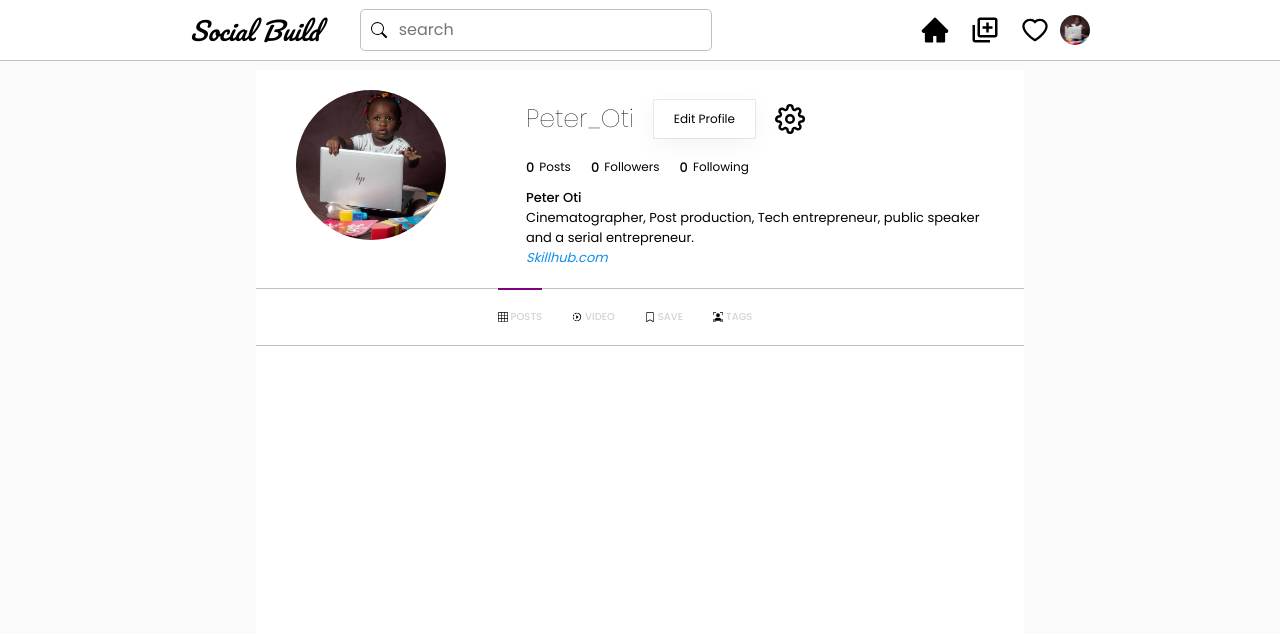
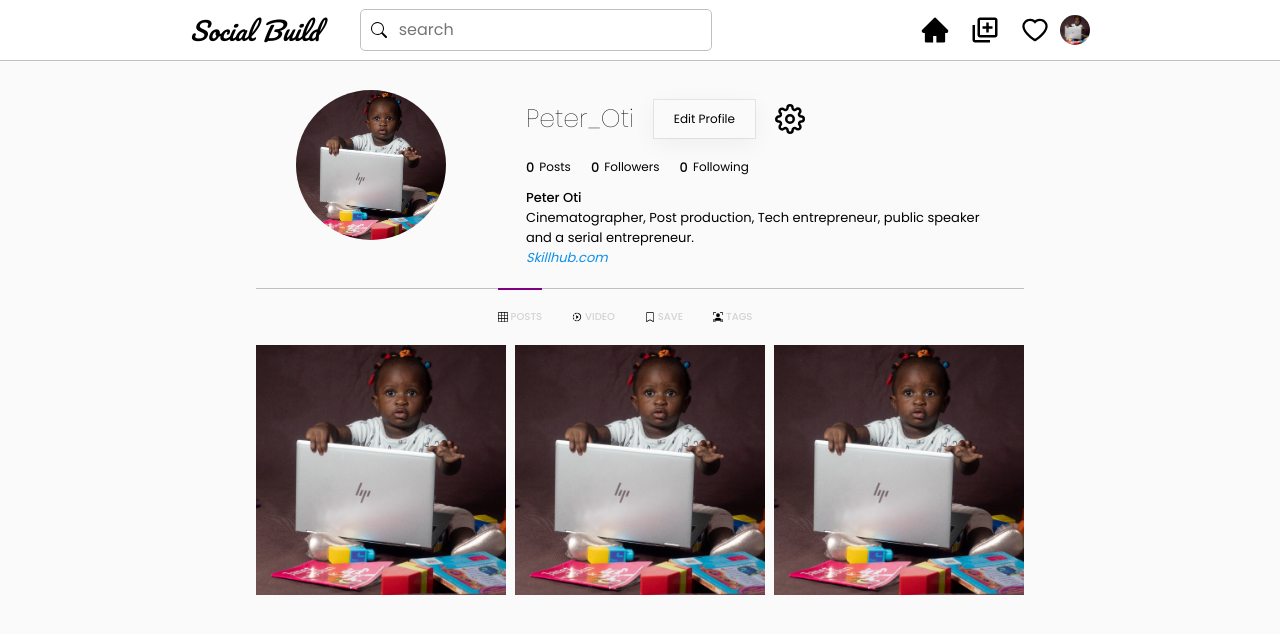
Before and after one commit to PetxCode/social-frontend, a React (Create React App) app: page /detail in a window 1280 px wide. Shown: the top 634 px of the page. Built offline with nearby package versions, Linux system fonts and the light colour scheme.

Commit message:
latest push

```diff
--- a/src/components/Profile/DetailScreen.js
+++ b/src/components/Profile/DetailScreen.js
@@ -108,12 +108,31 @@ const DetailScreen = () => {
 						</Title>
 					</NavHolder>
 				</Nav>
+
+				<PostImages>
+					<ImagePost src={pix} />
+					<ImagePost src={pix} />
+					<ImagePost src={pix} />
+				</PostImages>
 			</Wrapper>
 		</Container>
 	);
 };
 
 export default DetailScreen;
+
+const ImagePost = styled.img`
+	width: 250px;
+	height: 250px;
+	object-fit: cover;
+`;
+
+const PostImages = styled.div`
+	width: 100%;
+	justify-content: space-between;
+	flex-wrap: wrap;
+	display: flex;
+`;
 
 const NavIcon3 = styled(BsPersonBoundingBox)`
 	font-size: 10px;
@@ -158,7 +177,6 @@ const Nav = styled.div`
 	display: flex;
 	justify-content: center;
 	border-top: 1px solid silver;
-	border-bottom: 1px solid silver;
 	padding: 20px 0;
 `;
 
@@ -246,7 +264,6 @@ const Top = styled.div`
 
 const Wrapper = styled.div`
 	width: 768px;
-	background-color: white;
 `;
 
 const Container = styled.div`
```
